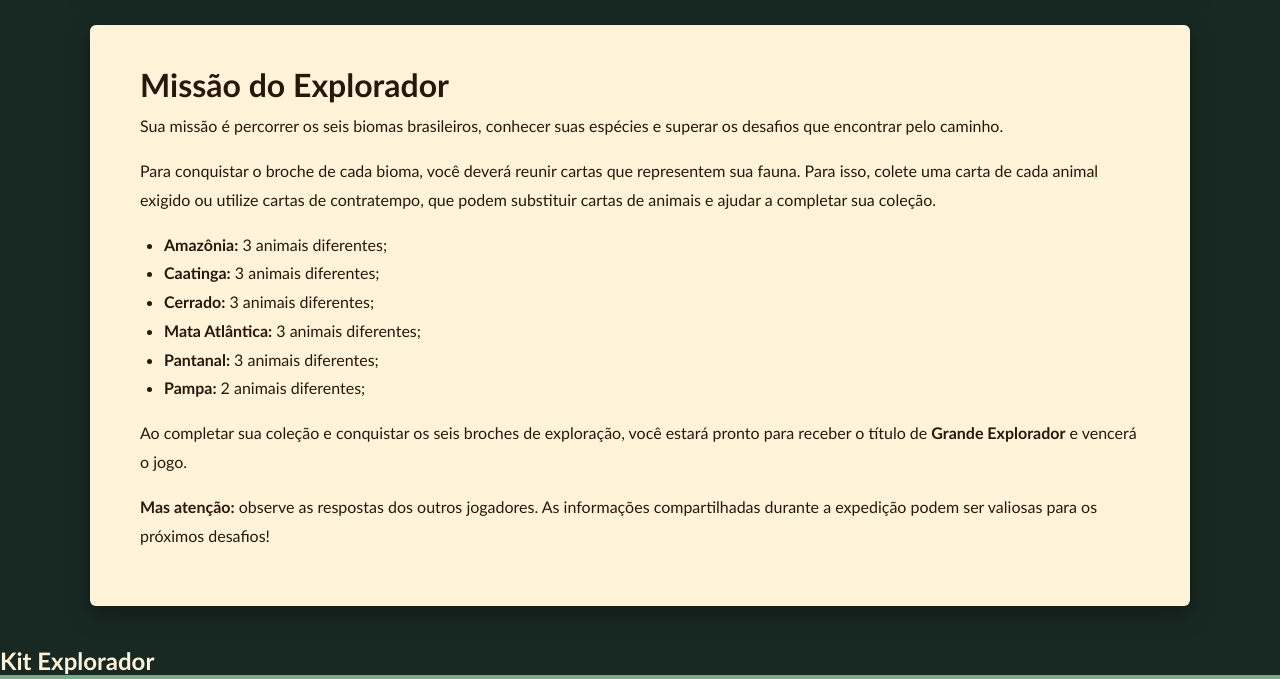
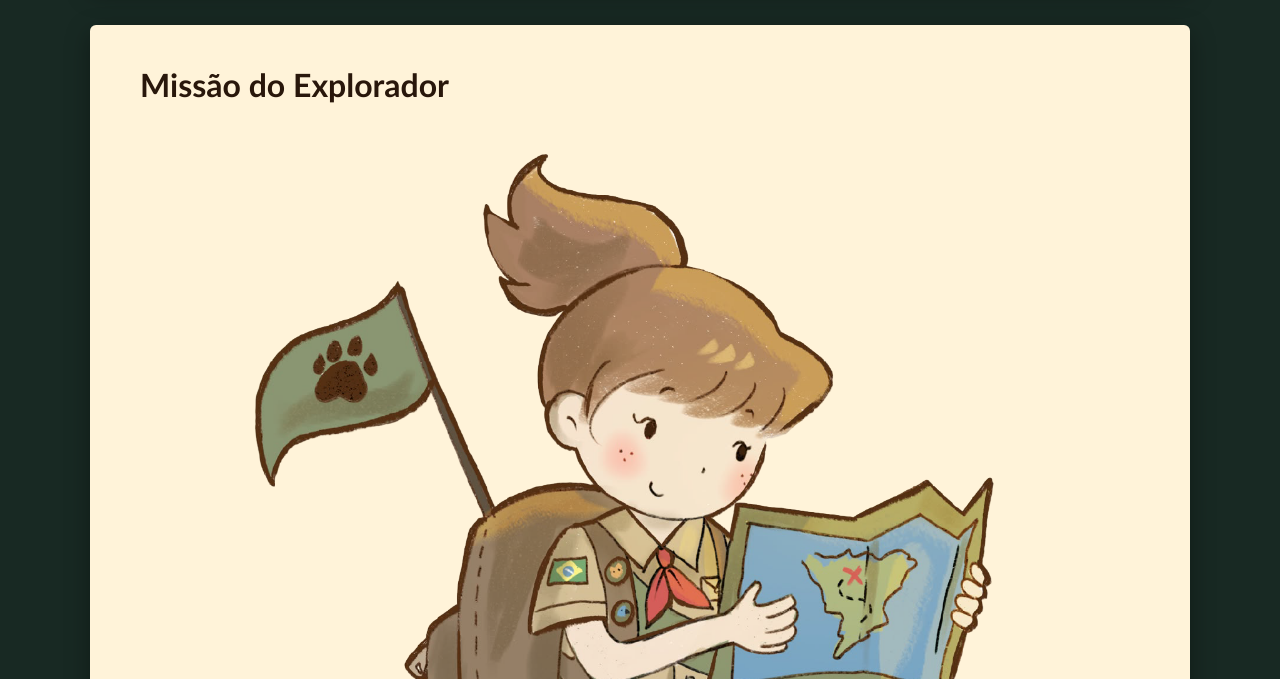
Before and after one commit to tainagdias/Missao_Fauna, a plain HTML site: page pages/infomacoes.html in a window 1280 px wide. Shown: the part 1230-1909 px from the top of the page. Drawn offline with Linux system fonts and the light colour scheme.

Commit message:
adição da imagem da escoteira

```diff
--- a/pages/infomacoes.html
+++ b/pages/infomacoes.html
@@ -100,6 +100,7 @@
         </section>
         <section id="objetivo"> <!--seção dos objetivos do jogo - Missão do Explorador-->
             <h2> Missão do Explorador </h2>
+            <img src="../imagens/escoteira-sem-fundo.png">
             <p>
                 Sua missão é percorrer os seis biomas brasileiros, conhecer suas espécies e superar os desafios que encontrar pelo caminho.
             </p>
```
